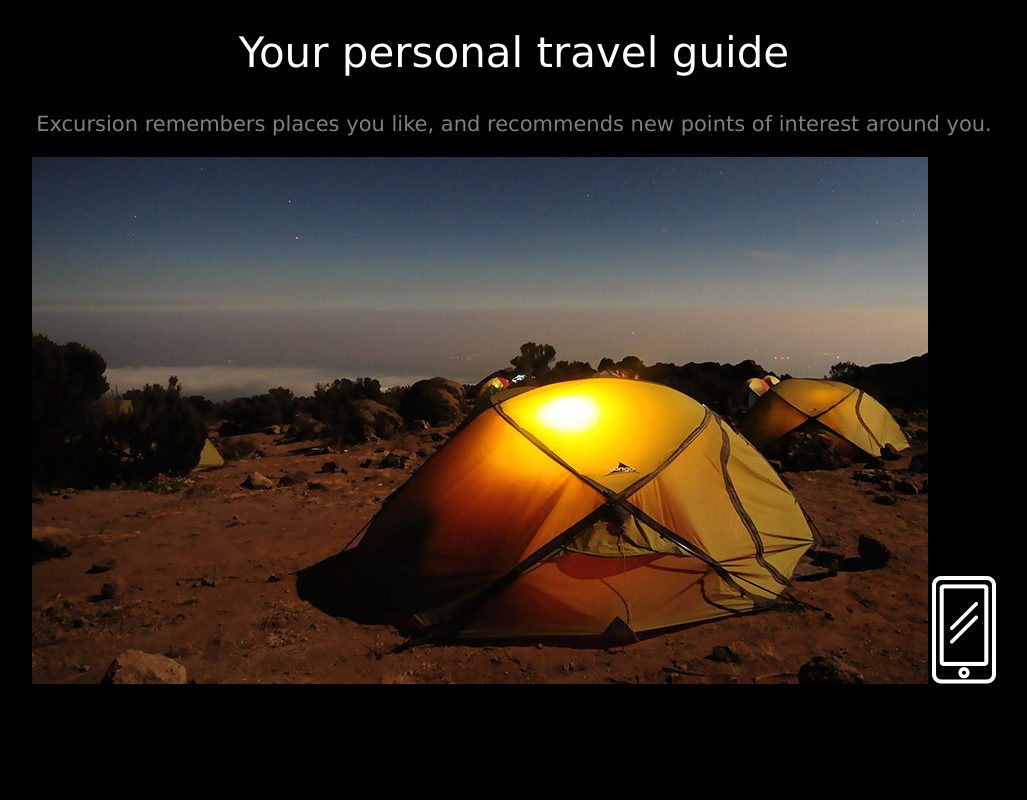
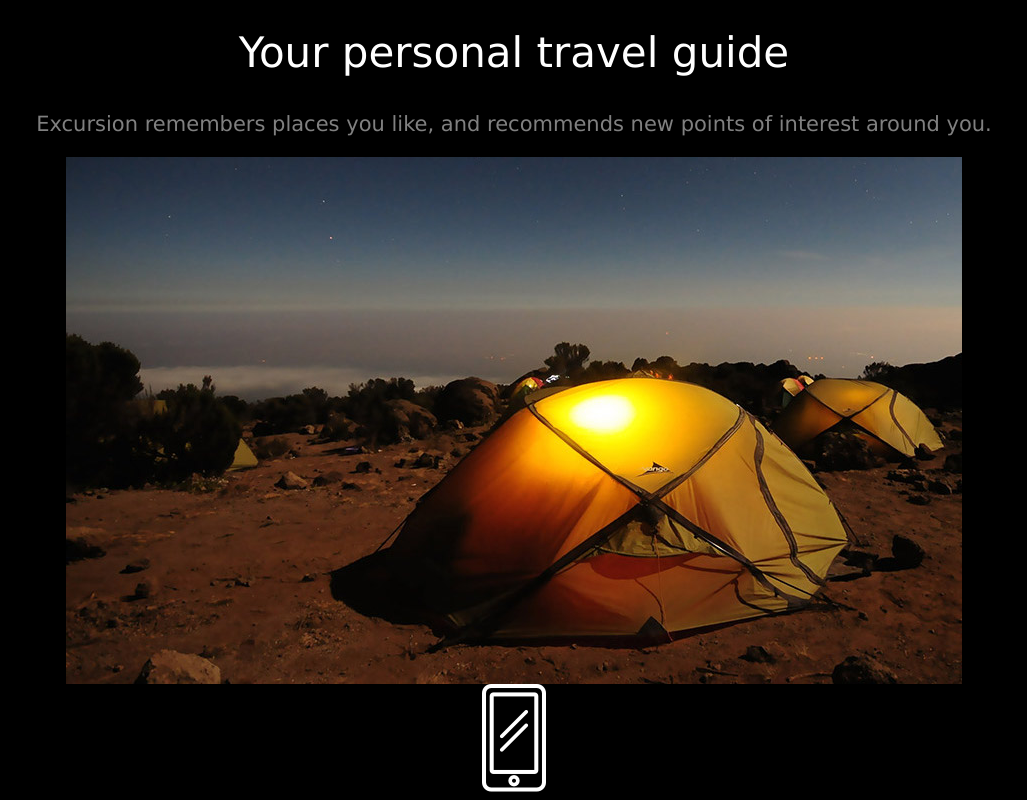
Before and after one commit to jasonvixv/excursion, a plain HTML site: page index.html in a window 1280 px wide. Shown: the part 304-1104 px from the top of the page, without its empty margins (126-1153 px from the left). Before the commit the page ends 1000 px from the top, so only its background shows below. Drawn offline with Linux system fonts and the light colour scheme.

Commit message:
Centered picture of camp and phone

```diff
--- a/index.html
+++ b/index.html
@@ -13,6 +13,6 @@
         <h2>Your personal travel guide</h2>
         <p>Excursion remembers places you like, and recommends new points of interest around you.</p>
         <img class="camp" src="./resources/images/camp.jpeg">
-        <img class="phone" src="./resources/images/phone.png">
+        <img class="camp" src="./resources/images/phone.png">
     </body>
 </html>
--- a/resources/css/style.css
+++ b/resources/css/style.css
@@ -7,6 +7,11 @@
 .download {
     color: aquamarine;
     font-size: 16px;
+}
+.camp {
+    display: block;
+    margin-left: auto;
+    margin-right: auto;
 }
 h2 {
     font-family: Verdana;
```
